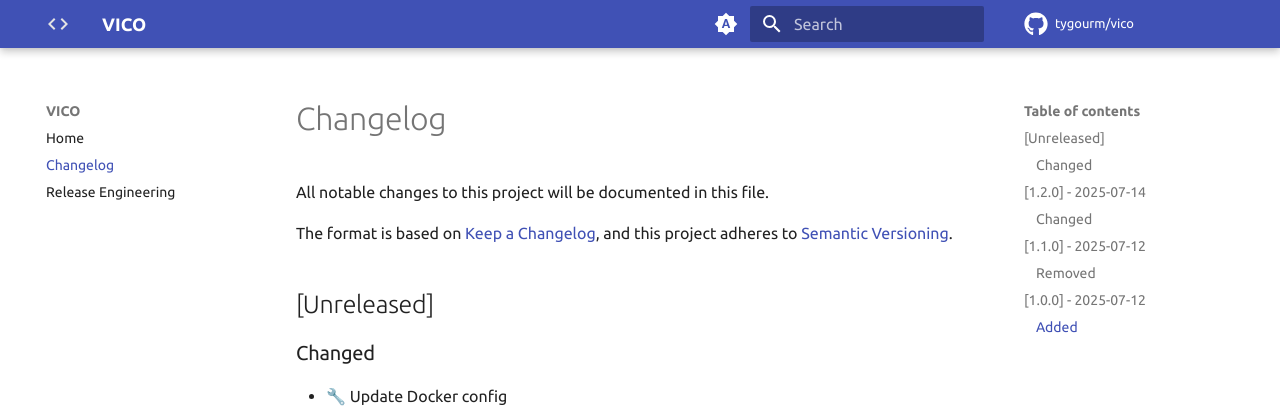
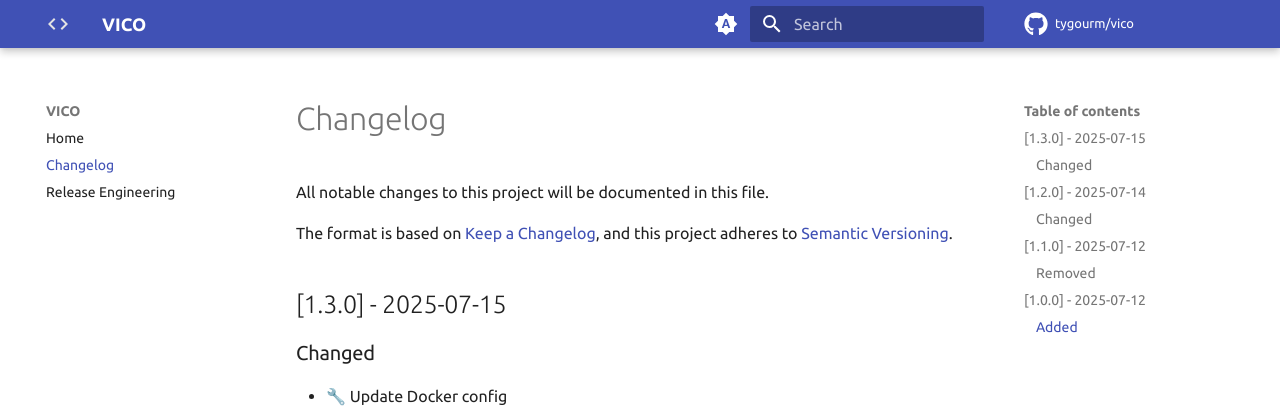
Before and after one commit to tygourm/vico, an MkDocs documentation site: the page built from docs/CHANGELOG.md, in a window 1280 px wide and 1058 px high. Shown: the top 408 px of the window. Built offline with MkDocs 1.6.1 and Material for MkDocs 9.7.7, drawn with Linux system fonts in a browser that asks for light colours; plug-ins that fetch from the network failed and are left out; comment, search, counter and statistics services are not loaded.

Commit message:
🔖 Version 1.3.0

```diff
--- a/docs/CHANGELOG.md
+++ b/docs/CHANGELOG.md
@@ -6,7 +6,7 @@ The format is based on [Keep a Changelog](https://keepachangelog.com/en/1.1.0/),
 and this project adheres to
 [Semantic Versioning](https://semver.org/spec/v2.0.0.html).
 
-## [Unreleased]
+## [1.3.0] - 2025-07-15
 
 ### Changed
 
```
